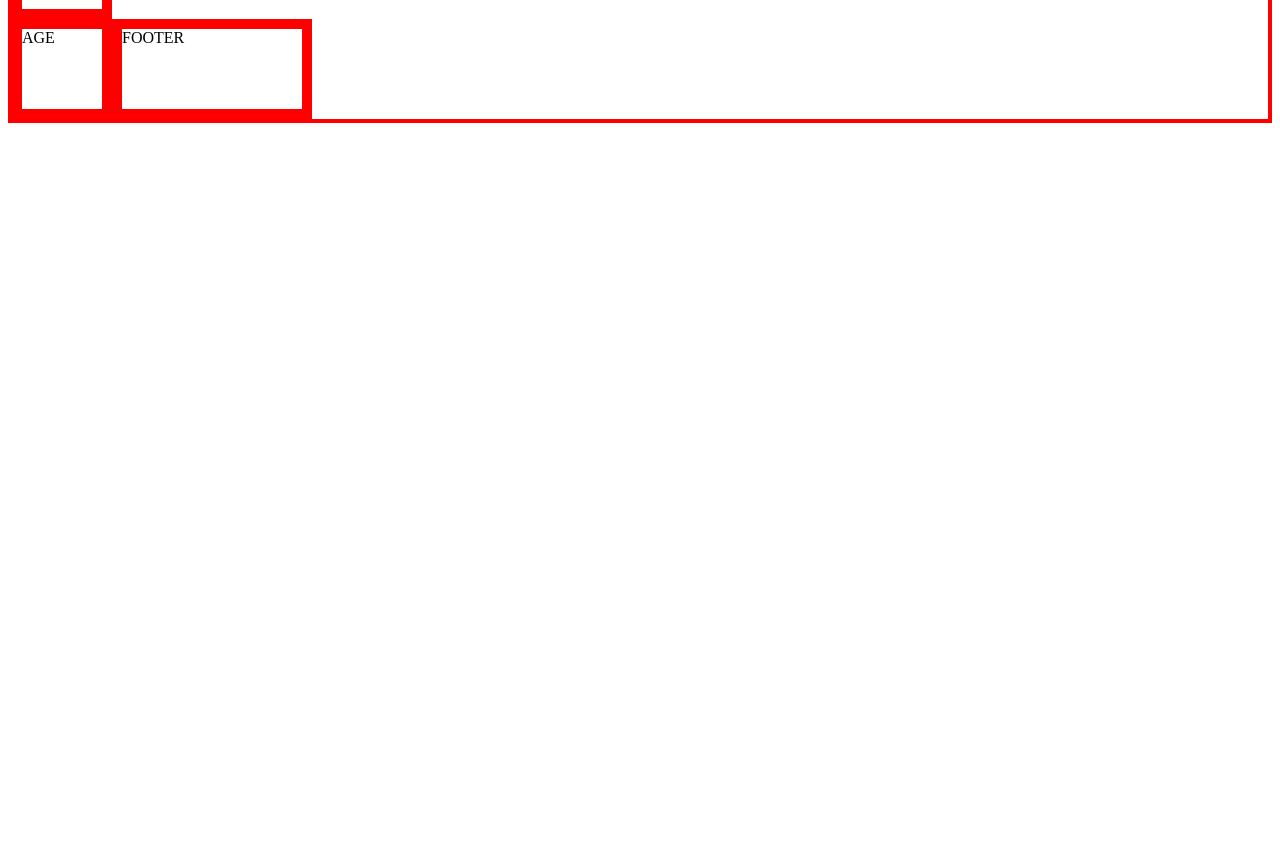
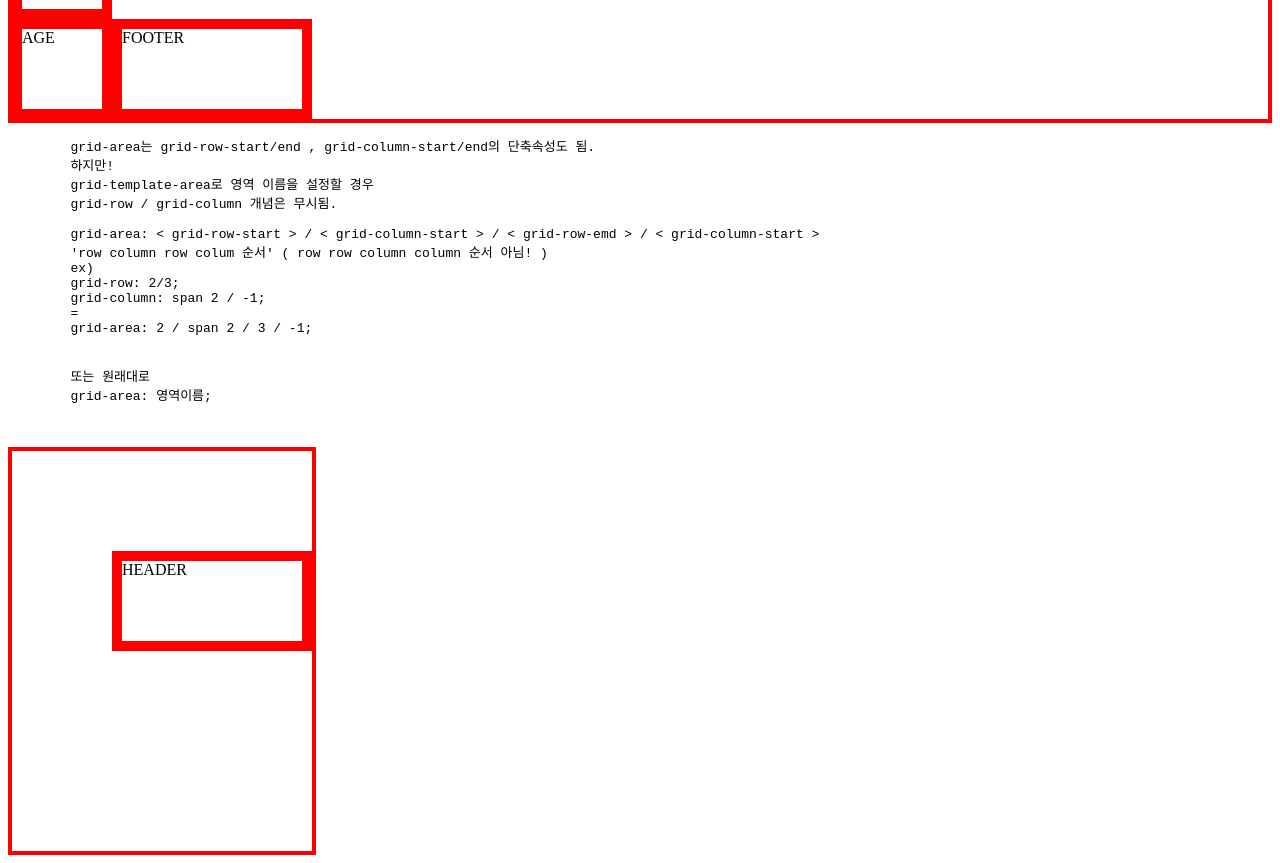
Before and after one commit to kyungja-developer/The-files-I-practiced, a plain HTML site: page practice/practice16_grid/prac19_grid-template-areas.html in a window 1280 px wide. Shown: the part 440-1303 px from the top of the page. Before the commit the page ends 800 px from the top, so only its background shows below. Drawn offline with Linux system fonts and the light colour scheme.

Commit message:
grid-template-row/column과 gird-template-areas 보충

```diff
--- a/practice/practice16_grid/prac17.css
+++ b/practice/practice16_grid/prac17.css
@@ -11,3 +11,22 @@
 .item{
   border: 2px dashed red;
 }
+
+
+.container2{
+  display: grid;
+  width: 600px;
+  grid-template-rows: repeat(4, 100px 200px 50px);
+  /*100px 200px 50px 100px 200px 50px 100px 200px 50px 100px 200px 50px
+  100px 200px 50px을 순서대로 4번 반복*/
+  grid-template-columns: 1fr [center-start] 1fr [center-end] 1fr;
+  grid-auto-flow: dense;
+}
+
+.item2{
+  border: 10px solid red;
+}
+
+.item2:nth-child(1){
+  grid-column: center-start / center-end;
+}
--- a/practice/practice16_grid/prac19.css
+++ b/practice/practice16_grid/prac19.css
@@ -32,3 +32,17 @@
 .item:nth-child(6){
   grid-area: age;
 }
+
+
+
+.container2{
+  width: 300px;
+  display: grid;
+  grid-template-rows: repeat(4, 100px);
+  grid-template-columns: repeat(3, 100px);
+  border: 4px solid red;
+}
+.item2{
+  grid-area: 2 / span 2 / 3 / -1;
+  border: 10px solid red;
+}
--- a/practice/practice16_grid/prac19_grid-template-areas.html
+++ b/practice/practice16_grid/prac19_grid-template-areas.html
@@ -19,7 +19,31 @@
         <div class="item">FOOTER</div>
         <div class="item">NAME</div>
         <div class="item">AGE</div>
-      </div>
+    </div>
+
+
+      <pre>
+        grid-area는 grid-row-start/end , grid-column-start/end의 단축속성도 됨.
+        하지만!
+        grid-template-area로 영역 이름을 설정할 경우
+        grid-row / grid-column 개념은 무시됨.
+
+        grid-area: < grid-row-start > / < grid-column-start > / < grid-row-emd > / < grid-column-start >
+        'row column row colum 순서' ( row row column column 순서 아님! )
+        ex)
+        grid-row: 2/3;
+        grid-column: span 2 / -1;
+        =
+        grid-area: 2 / span 2 / 3 / -1;
+
+
+        또는 원래대로
+        grid-area: 영역이름;
+
+    </pre>
+    <div class="container2">
+        <div class="item2">HEADER</div>
+    </div>
 
 </body>
 </html>
```
Also changed, not shown: practice/practice16_grid/prac17_grid-template-rows.html (+22 -1 lines), practice/practice16_grid/prac18_grid-row_column.html (+22 -0 lines).
